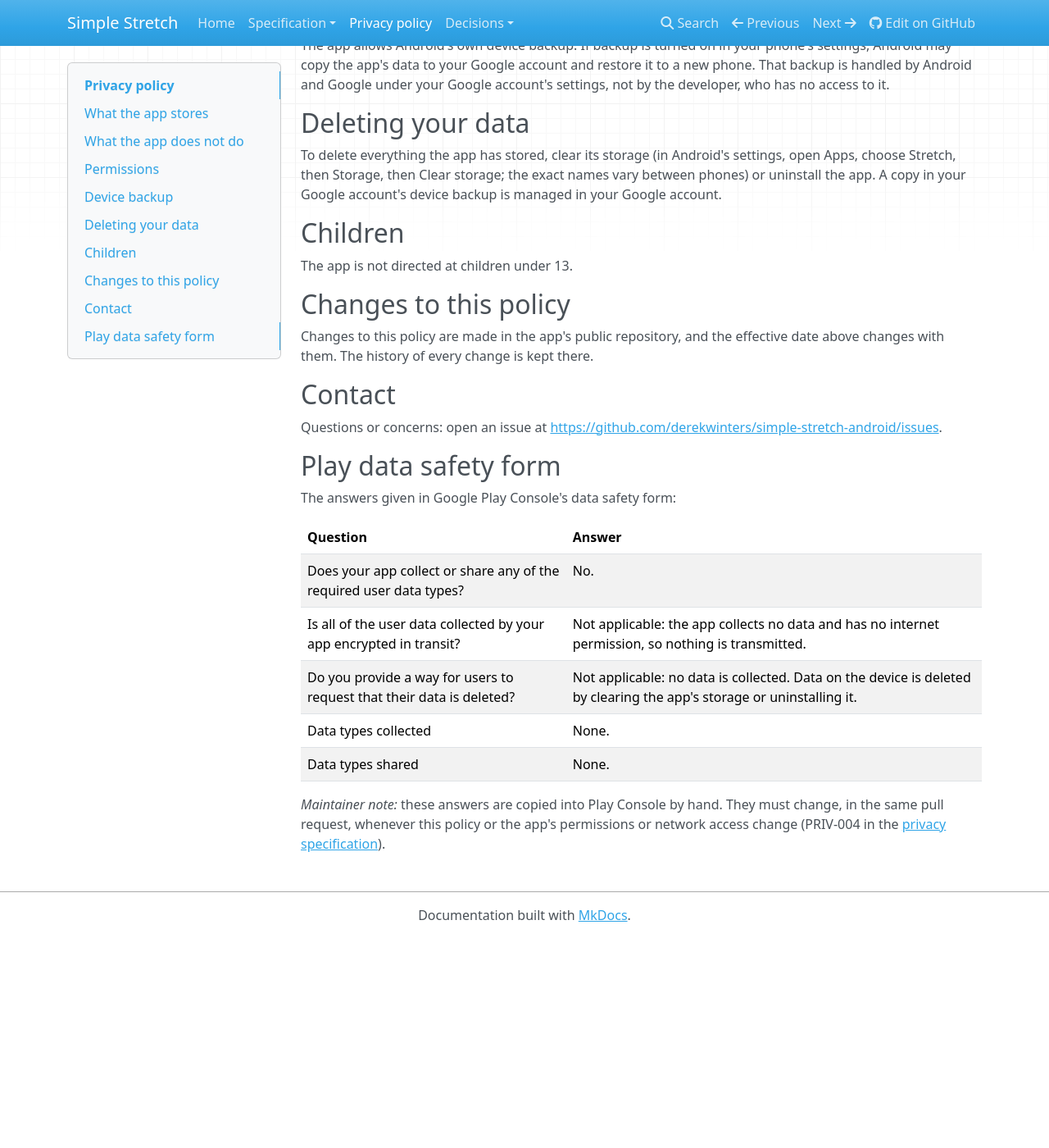
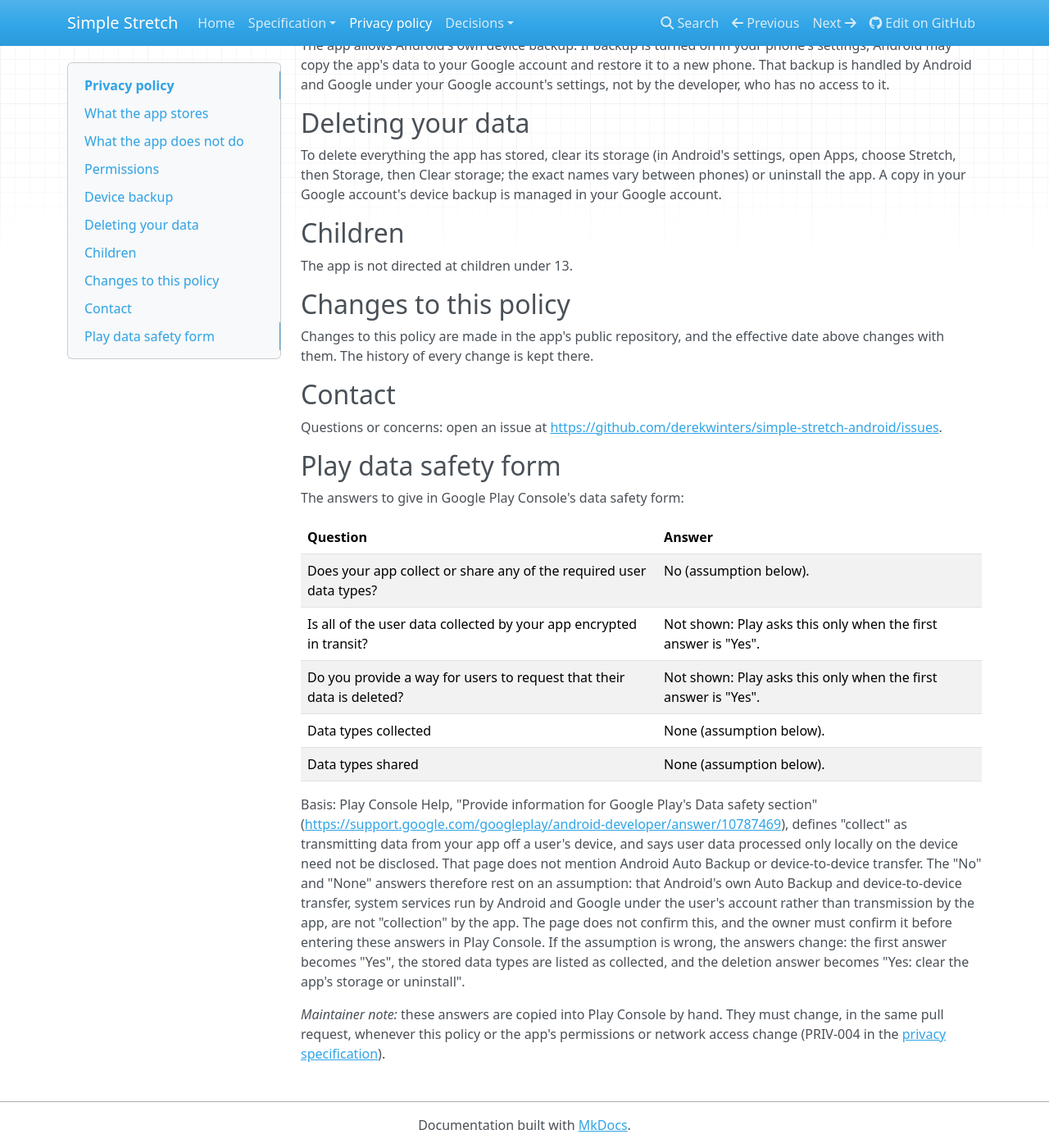
Before and after one commit to derekwinters/simple-stretch-android, an MkDocs documentation site: the page built from docs/privacy.md, in a window 1280 px wide and 1400 px high, scrolled down 933 px. Shown: the whole window at 82% size. Built offline with MkDocs 1.6.1, drawn with Linux system fonts in a browser that asks for light colours; nearby versions of some CDN libraries; before the commit the page ends 2077 px from its top, so only the background shows below that.

Commit message:
docs(privacy): mark the data safety answers as resting on an unconfirmed backup assumption
Co-Authored-By: Claude Opus 5.5 (1M context) <noreply@anthropic.com>

```diff
--- a/docs/privacy.md
+++ b/docs/privacy.md
@@ -68,15 +68,27 @@ Questions or concerns: open an issue at
 
 ## Play data safety form
 
-The answers given in Google Play Console's data safety form:
+The answers to give in Google Play Console's data safety form:
 
 | Question | Answer |
 | --- | --- |
-| Does your app collect or share any of the required user data types? | No. |
-| Is all of the user data collected by your app encrypted in transit? | Not applicable: the app collects no data and has no internet permission, so nothing is transmitted. |
-| Do you provide a way for users to request that their data is deleted? | Not applicable: no data is collected. Data on the device is deleted by clearing the app's storage or uninstalling it. |
-| Data types collected | None. |
-| Data types shared | None. |
+| Does your app collect or share any of the required user data types? | No (assumption below). |
+| Is all of the user data collected by your app encrypted in transit? | Not shown: Play asks this only when the first answer is "Yes". |
+| Do you provide a way for users to request that their data is deleted? | Not shown: Play asks this only when the first answer is "Yes". |
+| Data types collected | None (assumption below). |
+| Data types shared | None (assumption below). |
+
+Basis: Play Console Help, "Provide information for Google Play's Data safety section"
+(<https://support.google.com/googleplay/android-developer/answer/10787469>), defines "collect"
+as transmitting data from your app off a user's device, and says user data processed only
+locally on the device need not be disclosed. That page does not mention Android Auto Backup or
+device-to-device transfer. The "No" and "None" answers therefore rest on an assumption: that
+Android's own Auto Backup and device-to-device transfer, system services run by Android and
+Google under the user's account rather than transmission by the app, are not "collection" by
+the app. The page does not confirm this, and the owner must confirm it before entering these
+answers in Play Console. If the assumption is wrong, the answers change: the first answer
+becomes "Yes", the stored data types are listed as collected, and the deletion answer becomes
+"Yes: clear the app's storage or uninstall".
 
 *Maintainer note:* these answers are copied into Play Console by hand. They must change, in
 the same pull request, whenever this policy or the app's permissions or network access change
```
